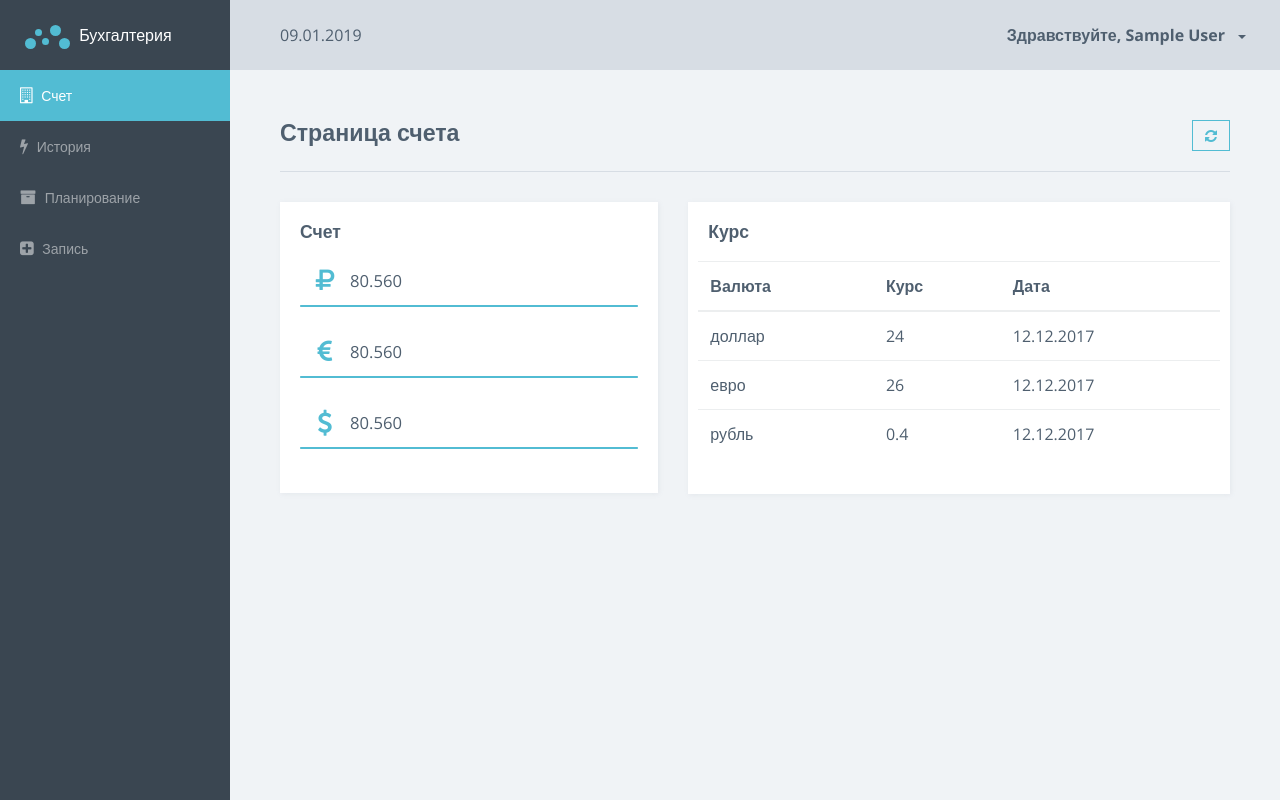
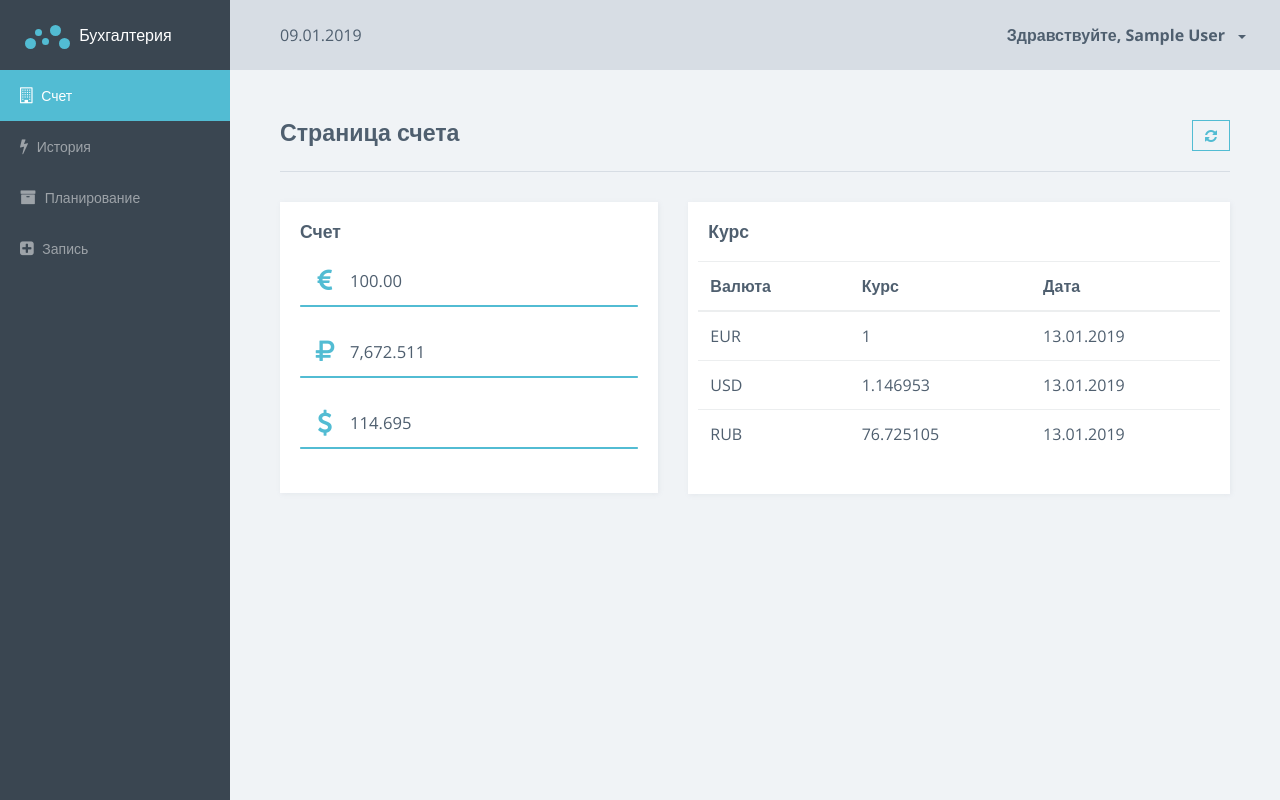
Before and after one commit to dmitib/angular2-accounting, an Angular app: page /system/bill in a window 1280 px wide. Built offline with nearby package versions, Linux system fonts and the light colour scheme; data requests are answered from the project's data file; sample sign-in values are in the browser's storage.

Commit message:
page bill output data

```diff
--- a/db.json
+++ b/db.json
@@ -20,8 +20,8 @@
     }
   ],
   "bill": {
-    "value": 100000,
-    "currency": "RUB"
+    "value": 100,
+    "currency": "EUR"
   },
   "categories": [
     {
@@ -43,7 +43,7 @@
   "currency": {
     "success": true,
     "timestamp": 1547399647,
-    "base": "RUB",
+    "base": "EUR",
     "date": "2019-01-13",
     "rates": {
       "AED": 4.212874,
--- a/src/app/system/bill-page/bill-card/bill-card.component.html
+++ b/src/app/system/bill-page/bill-card/bill-card.component.html
@@ -6,9 +6,9 @@
             </div>
             <div class="row row-sm stats-container">
                 <div class="col-xs-12 stat-col">
-                    <div class="stat-icon"> <i class="fa fa-rub"></i> </div>
+                    <div class="stat-icon"> <i class="fa fa-euro"></i> </div>
                     <div class="stat">
-                        <div class="value">80.560</div>
+                        <div class="value">{{ bill.value | number:'1.2' }}</div>
                     </div>
                     <progress class="progress stat-progress" value="100" max="100">
                         <div class="progress">
@@ -17,9 +17,9 @@
                     </progress>
                 </div>
                 <div class="col-xs-12 stat-col">
-                    <div class="stat-icon"> <i class="fa fa-euro"></i> </div>
+                    <div class="stat-icon"> <i class="fa fa-rub"></i> </div>
                     <div class="stat">
-                        <div class="value">80.560</div>
+                        <div class="value">{{ rub | number:'1.2' }}</div>
                     </div>
                     <progress class="progress stat-progress" value="100" max="100">
                         <div class="progress">
@@ -30,7 +30,7 @@
                 <div class="col-xs-12 stat-col">
                     <div class="stat-icon"> <i class="fa fa-dollar"></i> </div>
                     <div class="stat">
-                        <div class="value">80.560</div>
+                        <div class="value">{{ dollar | number:'1.2' }}</div>
                     </div>
                     <progress class="progress stat-progress" value="100" max="100">
                         <div class="progress">
--- a/src/app/system/bill-page/bill-card/bill-card.component.ts
+++ b/src/app/system/bill-page/bill-card/bill-card.component.ts
@@ -1,4 +1,6 @@
-import { Component, OnInit } from '@angular/core';
+import { Component, OnInit, Input } from '@angular/core';
+
+import { Bill } from '../../shared/models/bill.model';
 
 @Component({
   selector: 'acc-bill-card',
@@ -7,9 +9,20 @@ import { Component, OnInit } from '@angular/core';
 })
 export class BillCardComponent implements OnInit {
 
+  @Input() bill: Bill;
+  @Input() currency: any;
+
+  dollar: number;
+  rub: number;
+
   constructor() { }
 
   ngOnInit() {
+    const { rates } = this.currency;
+    this.dollar = rates['USD'] * this.bill.value;
+    this.rub = rates['RUB'] * this.bill.value;
+    console.log(rates['RUB']);
+    console.log(rates['USD']);
   }
 
 }
--- a/src/app/system/bill-page/bill-page.component.html
+++ b/src/app/system/bill-page/bill-page.component.html
@@ -3,14 +3,15 @@
       Страница счета <span class="sparkline bar"></span>
   </h3>
   <div class="pull-right">
-    <button class="btn-sm btn btn-primary-outline">
+    <button class="btn-sm btn btn-primary-outline" (click)="onRefresh()">
       <i class="fa fa-refresh"></i>
     </button>
   </div>
 </div>
 <section class="section">
-  <div class="row">
-      <acc-bill-card></acc-bill-card>
-      <acc-currency-card></acc-currency-card>
+  <div class="row text-center" *ngIf="!isLoaded">Loading...</div>
+  <div class="row" *ngIf="isLoaded">
+      <acc-bill-card [bill]="bill" [currency]="currency"></acc-bill-card>
+      <acc-currency-card [currency]="currency"></acc-currency-card>
   </div>
 </section>
--- a/src/app/system/bill-page/bill-page.component.ts
+++ b/src/app/system/bill-page/bill-page.component.ts
@@ -1,8 +1,10 @@
 import { Component, OnInit, OnDestroy } from '@angular/core';
 import { Subscription, combineLatest } from 'rxjs';
+// import 'rxjs/add/operator/delay';
 
 import { BillService } from './../shared/services/bill.service';
 import { Bill } from '../shared/models/bill.model';
+
 
 @Component({
   selector: 'acc-bill-page',
@@ -10,21 +12,39 @@ import { Bill } from '../shared/models/bill.model';
   styleUrls: ['./bill-page.component.scss']
 })
 export class BillPageComponent implements OnInit, OnDestroy {
-  subscription: Subscription;
+  sub1: Subscription;
+  sub2: Subscription;
+
+  currency: any;
+  bill: Bill;
+
+  isLoaded = false;
 
   constructor(private billService: BillService) { }
 
   ngOnInit() {
-    this.subscription = combineLatest(
+    this.sub1 = combineLatest(
       this.billService.getBill(),
       this.billService.getCurrency()
     ).subscribe((data: [Bill, any]) => {
-      console.log(data);
+      this.bill = data[0];
+      this.currency = data[1];
+      this.isLoaded = true;
     });
   }
 
-  ngOnDestroy() {
-    this.subscription.unsubscribe();
+  onRefresh() {
+    this.isLoaded = false;
+    this.sub2 = this.billService.getCurrency()
+      // .delay(2000)
+      .subscribe((currency: any) => {
+        this.currency = currency;
+        this.isLoaded = true;
+      });
   }
 
+  ngOnDestroy() {
+    this.sub1.unsubscribe();
+    this.sub2.unsubscribe();
+  }
 }
--- a/src/app/system/bill-page/currency-card/currency-card.component.html
+++ b/src/app/system/bill-page/currency-card/currency-card.component.html
@@ -15,19 +15,14 @@
                     </thead>
                     <tbody>
                     <tr>
-                        <td>доллар</td>
-                        <td>24</td>
-                        <td>12.12.2017</td>
+                        <td>EUR</td>
+                        <td>1</td>
+                        <td>{{ currency.date | date:'dd.MM.yyyy' }}</td>
                     </tr>
-                    <tr>
-                        <td>евро</td>
-                        <td>26</td>
-                        <td>12.12.2017</td>
-                    </tr>
-                    <tr>
-                        <td>рубль</td>
-                        <td>0.4</td>
-                        <td>12.12.2017</td>
+                    <tr *ngFor="let c of currencies">
+                        <td>{{ c }}</td>
+                        <td>{{ currency.rates[c] }}</td>
+                        <td>{{ currency.date | date:'dd.MM.yyyy' }}</td>
                     </tr>
                     </tbody>
                 </table>
--- a/src/app/system/bill-page/currency-card/currency-card.component.ts
+++ b/src/app/system/bill-page/currency-card/currency-card.component.ts
@@ -1,15 +1,13 @@
-import { Component, OnInit } from '@angular/core';
+import { Component, Input } from '@angular/core';
+
+import { Bill } from '../../shared/models/bill.model';
 
 @Component({
   selector: 'acc-currency-card',
   templateUrl: './currency-card.component.html',
   styleUrls: ['./currency-card.component.scss']
 })
-export class CurrencyCardComponent implements OnInit {
-
-  constructor() { }
-
-  ngOnInit() {
-  }
-
+export class CurrencyCardComponent {
+  @Input() currency: any;
+  currencies: string[] = ['USD', 'RUB'];
 }
--- a/src/app/system/shared/directives/dropdown.directive.ts
+++ b/src/app/system/shared/directives/dropdown.directive.ts
@@ -1,4 +1,4 @@
-import { Directive, HostBinding, HostListener } from '@angular/core';
+import { Directive, HostBinding, HostListener, ElementRef } from '@angular/core';
 
 @Directive({
   selector: '[accDropdown]'
@@ -7,7 +7,13 @@ import { Directive, HostBinding, HostListener } from '@angular/core';
 export class DropdownDirective {
   @HostBinding('class.open') isOpen = false;
 
-  @HostListener('click') onClick() {
-    this.isOpen = !this.isOpen;
+  @HostListener('document:click', ['$event']) clickout(event) {
+    if (this.eRef.nativeElement.contains(event.target)) {
+      this.isOpen = !this.isOpen;
+    } else {
+      this.isOpen = false;
+    }
   }
+
+  constructor(private eRef: ElementRef) {}
 }
--- a/src/app/system/shared/services/bill.service.ts
+++ b/src/app/system/shared/services/bill.service.ts
@@ -16,7 +16,7 @@ export class BillService extends BaseApi {
     return this.get('bill');
   }
 
-  getCurrency(base: string = 'RUB'): Observable<any> {
+  getCurrency(base: string = 'EUR'): Observable<any> {
     return this.get(`currency?base=${base}`);
   }
 }
```
